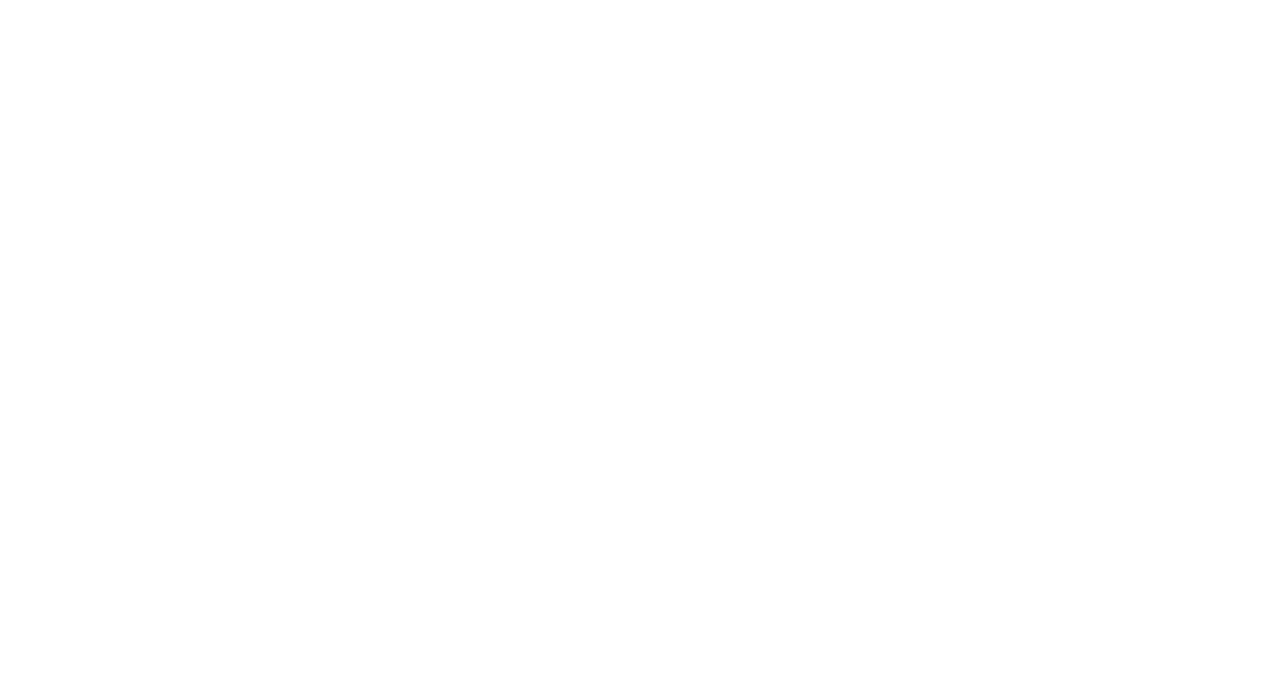
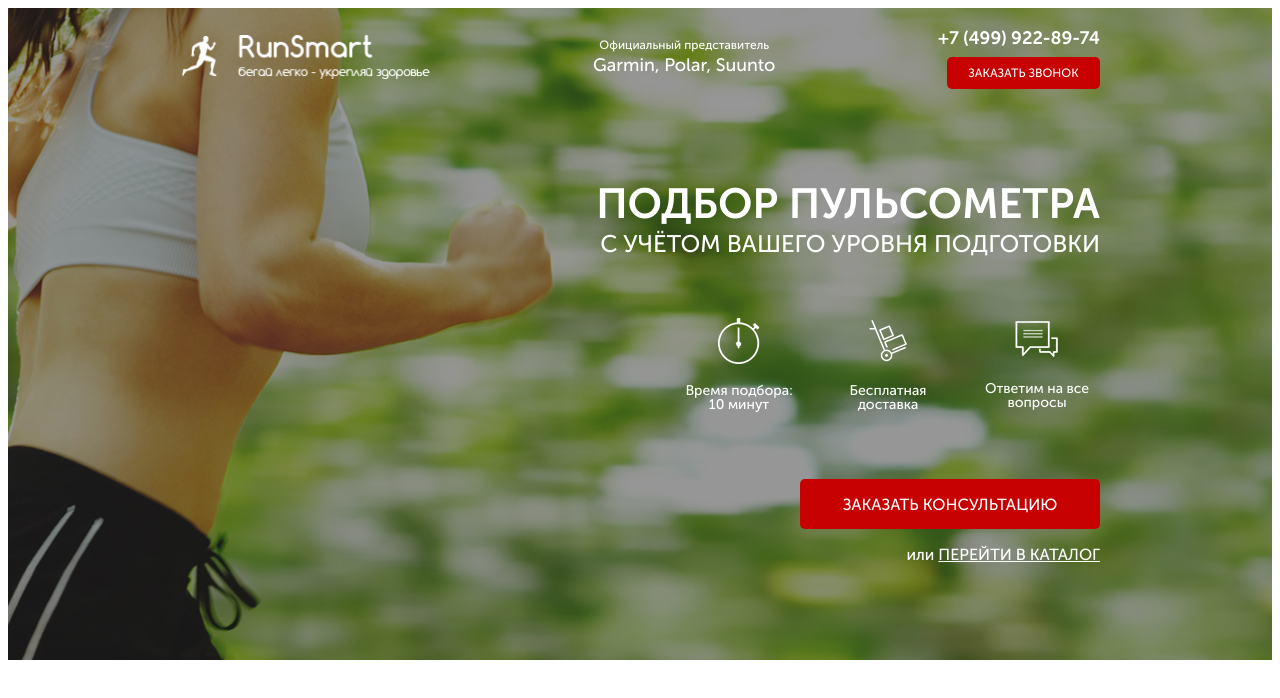
Before and after one commit to vladmarchenk0/pulse, a website: page src/index.html in a window 1280 px wide. Drawn offline with Linux system fonts and the light colour scheme.

Commit message:
second lesson

```diff
--- a/src/index.html
+++ b/src/index.html
@@ -10,6 +10,52 @@
     <title>Pulse</title>
 </head>
 <body>
+    <div class="promo">
+        <div class="container">
+            <header class="header">
+                <a href="#" class="header__logo">
+                    <img src="icon/logo.png" alt="run_time">
+                </a>
+                <div class="header__official">
+                    Официальный представитель
+                    <span>Garmin, Polar, Suunto</span>
+                </div>
+                <div class="header__contacts">
+                    <a href="tel:+74999228974" class="header__phone">+7 (499) 922-89-74</a>
+                    <button class="button">заказать звонок</button>
+                </div>
+            </header>
+
+            <div class="promo__wrapper">
+                <h1 class="promo__header">Подбор пульсометра</h1>
+                <h2 class="promo__subheader">с учётом Вашего уровня подготовки</h2>
+
+                <div class="promo__icons">
+                    <div class="promo__icon">
+                        <img src="icon/timer_icon.png" alt="timer">
+                        Время подбора:
+                        10 минут
+                    </div>
+                    <div class="promo__icon">
+                        <img src="icon/cart_icon.png" alt="cart">
+                        Бесплатная
+                        доставка
+                    </div>
+                    <div class="promo__icon">
+                        <img src="icon/messages_icon.png" alt="messages">
+                        Ответим
+                        на все вопросы
+                    </div>
+                </div>
+
+                <button class="button button_main">заказать кОНСУЛЬТАЦИЮ</button>
+                <div class="promo__link">
+                    или
+                    <a href="#">ПЕРЕЙТИ В КАТАЛОГ</a>
+                </div>
+            </div>
+        </div>
+    </div>
 
 </body>
 </html>
--- a/src/sass/base/_variable.scss
+++ b/src/sass/base/_variable.scss
@@ -0,0 +1 @@
+$main-color: #C70101
--- /dev/null
+++ b/src/sass/blocks/_buttons.scss
@@ -0,0 +1,21 @@
+.button {
+    width: 153px;
+    height: 32px;
+    background: $main-color;
+    border-radius: 5px;
+    border: none;
+    font-weight: 500;
+    font-size: 12px;
+    line-height: 19px;
+    text-align: center;
+    text-transform: uppercase;
+    color: #FFFFFF;
+    &_main {
+        margin-top: 67px;
+        width: 300px;
+        height: 50px;
+        font-size: 16px;
+        line-height: 25px;
+        margin-bottom: 13px;
+    }
+}
--- /dev/null
+++ b/src/sass/blocks/_header.scss
@@ -0,0 +1,44 @@
+.header {
+    display: flex;
+    justify-content: space-between;
+    align-items: center;
+    &__logo{
+        width: 250px;
+        img {
+            width: 100%;
+        }
+    }
+    &__official {
+        font-style: normal;
+        font-weight: 500;
+        font-size: 12px;
+        line-height: 12px;
+        text-align: center;
+
+        color: #FFFFFF;
+        span {
+            display: block;
+            font-weight: 500;
+            font-size: 18px;
+            line-height: 29px;
+
+            color: #FFFFFF;
+        }
+    }
+    &__phone {
+        display: block;
+        font-weight: 700;
+        font-size: 18px;
+        line-height: 18px;
+        text-align: right;
+        text-decoration: none;
+        margin-bottom: 10px;
+
+        color: #FFFFFF;
+    }
+    &__contacts {
+        display: flex;
+        flex-direction: column;
+        align-items: flex-end;
+    }
+}
--- /dev/null
+++ b/src/sass/blocks/_promo.scss
@@ -0,0 +1,65 @@
+.promo {
+    min-height: 650px;
+    padding: 21px 0 93px 0;
+    background: url("../img/main_bg.jpg") center center/cover no-repeat;
+    &__wrapper {
+        display: flex;
+        flex-direction: column;
+        align-items: flex-end;
+        margin-top: 90px;
+    }
+    &__header {
+        font-weight: 700;
+        font-size: 42px;
+        text-align: right;
+        text-transform: uppercase;
+        margin-block-start: 0%;
+        margin-block-end: 0%;
+        color: #FFFFFF;
+    }
+    &__subheader {
+        display: block;
+        margin-top: 17px;
+        font-weight: 500;
+        font-size: 24px;
+        text-align: right;
+        text-transform: uppercase;
+        margin-block-start: 0%;
+        margin-block-end: 0%;
+        color: #FFFFFF;
+    }
+    &__icons {
+        margin-top: 60px;
+        width: 424px;
+        display: flex;
+        justify-content: space-between;
+        align-items: center;
+    }
+    &__icon {
+        width: 126px;
+        text-align: center;
+        font-weight: 500;
+        font-size: 14px;
+        line-height: 14px;
+        color: #FFFFFF;
+        img {
+            display: block;
+            margin: 0 auto;
+            margin-bottom: 20px;
+        }
+    }
+    &__link {
+        font-weight: 500;
+        font-size: 16px;
+        line-height: 25px;
+        text-align: right;
+        color: #FFFFFF;
+        a {
+            margin-top: 13px;
+            text-decoration: underline;
+            text-transform: uppercase;
+            color: #FFFFFF;
+        }
+
+    }
+}
--- a/src/sass/style.scss
+++ b/src/sass/style.scss
@@ -2,3 +2,10 @@
 * {
     font-family: 'Museo Sans', sans-serif;
 }
+@import 'blocks/promo';
+@import 'blocks/header';
+@import 'blocks/buttons';
+.container {
+    max-width: 950px;
+    margin: 0 auto;
+}
```
Also changed, not shown: src/css/style.min.css.
